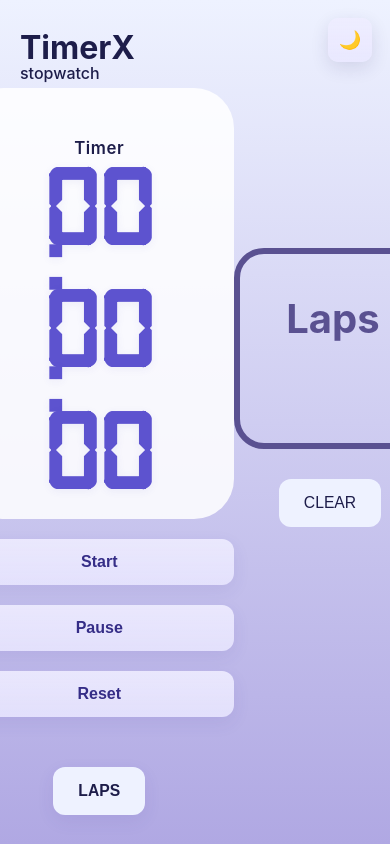
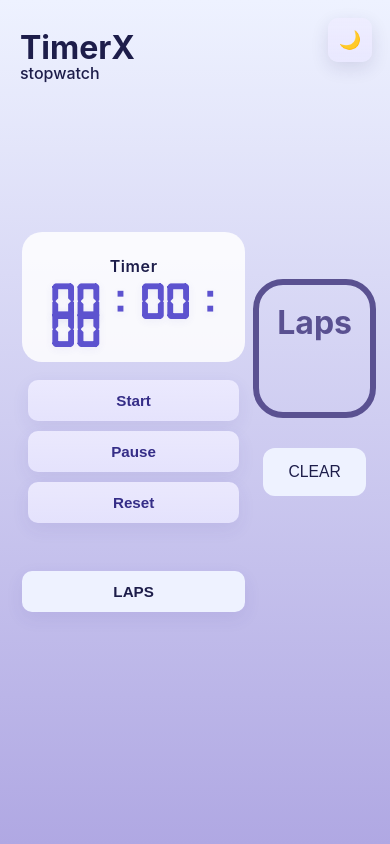
Before and after one commit to DishariPaul/timerX-stopwatch, a plain HTML site: page index.html in a window 390 px wide. Drawn offline with Linux system fonts and the light colour scheme.

Commit message:
Update style.css

```diff
--- a/style.css
+++ b/style.css
@@ -269,13 +269,109 @@ body{
     margin-right:0;
     opacity: 0.9;
 }
-
-/* responsive adjustments */
-@media (max-width: 880px){
-    #lapsCount, #choices{ max-width: 100%; }
-    #lapHead{ padding-left: 0; margin-left: 6px; }
-}
 /* Small accessibility focus ring*/
 button:focus {
     box-shadow: 0 0 0 4px rgba(107,92,231,0.12);
     outline: none; }
+
+
+
+/* ===========RESPONSIVE DESIGN================== */
+/* large tablets / small desktops */
+@media (max-width: 1024px) {
+  .container {
+    max-width: 900px;
+    gap: 28px;
+    margin-top: 70px;
+  }
+  #watch {
+    width: clamp(320px, 62vw, var(--watch-width));
+    height: clamp(220px, 34vw, var(--watch-height));
+    margin-top: 30px;
+    padding: 40px 60px;
+  }
+  #watch h3 {font-size: 5.6rem;}
+  #choices {
+    max-width: 320px;
+    gap: 16px;
+    padding: 0 6px;
+  }
+  #lapsCount {max-width: 320px;}
+  .lapRecord { max-height: 380px; }
+}
+/* tablet*/
+@media (max-width: 768px) {
+  body {padding: 28px 14px; overflow-x: auto;}
+  body::-webkit-scrollbar { width: 8px; }
+  body::-webkit-scrollbar-track { border-radius: 14px; }
+  body::-webkit-scrollbar-thumb { border-radius: 14px; }
+  .container {
+    gap: 20px;
+    margin-top: 56px;
+  }
+  .container {
+    flex-direction: column;
+    align-items: center;
+  }
+  #watch {
+    width: var(--watch-width-sm);
+    height: var(--watch-height-sm);
+    margin-top: 30px;
+    padding: 36px 48px;
+    border-radius: 28px;
+  }
+  #watch h2 { font-size: 1rem; }
+  #watch h3 { font-size: 4.4rem; letter-spacing:1.6px; }
+  #choices {
+    width: 100%;
+    max-width: 420px;
+    gap: 14px;
+  }
+  .controls-row { gap: 10px; flex-wrap: wrap; }
+  #choices button {
+    padding: 12px 14px;
+    font-size: 0.98rem;
+  }
+  #lapsCount { max-width: 420px; padding: 0 10px; }
+  .lapRecord { padding: 28px; max-height: 320px; }
+  .lapRecord::-webkit-scrollbar { width: 8px; }
+  .lapRecord::-webkit-scrollbar-track { border-radius: 14px; }
+  .lapRecord::-webkit-scrollbar-thumb { border-radius: 14px; }
+}
+/* small phones */
+@media (max-width: 420px) {
+  .container { margin-top: 40px; gap: 18px; padding: 0 8px; }
+  #watch {
+    width: var(--watch-width-xs);
+    height: var(--watch-height-xs);
+    margin-top: 30px;
+    padding: 24px 28px;
+    border-radius: 20px;
+  }
+  #watch h3 { font-size: 3.2rem; letter-spacing:1px; }
+  #choices {
+    width: 100%;
+    max-width: 320px;
+    gap: 10px;
+  }
+  .controls-row { display: flex; flex-direction: column; gap: 15px; width: 100%; }
+  #choices button, #lap {
+    width: 100%;
+    padding: 12px 14px;
+    border-radius: 10px;
+    font-size: 0.95rem;
+  }
+  #lapHead { font-size: 2rem; margin-bottom: 12px; }
+  .lapRecord { padding: 18px; max-height: 260px; }
+  #lapsCount li { padding: 10px 12px; font-size: 0.95rem; border-radius: 8px; }
+  .lapRecord::-webkit-scrollbar { width: 6px; }
+}
+/* ultra small guard */
+@media (max-width: 340px) {
+  #watch h3 { font-size: 2.6rem; }
+  #watch {
+    margin-top: 30px;
+    padding: 16px 18px;
+}
+  #lapHead { font-size: 1.8rem; }
+}
```
